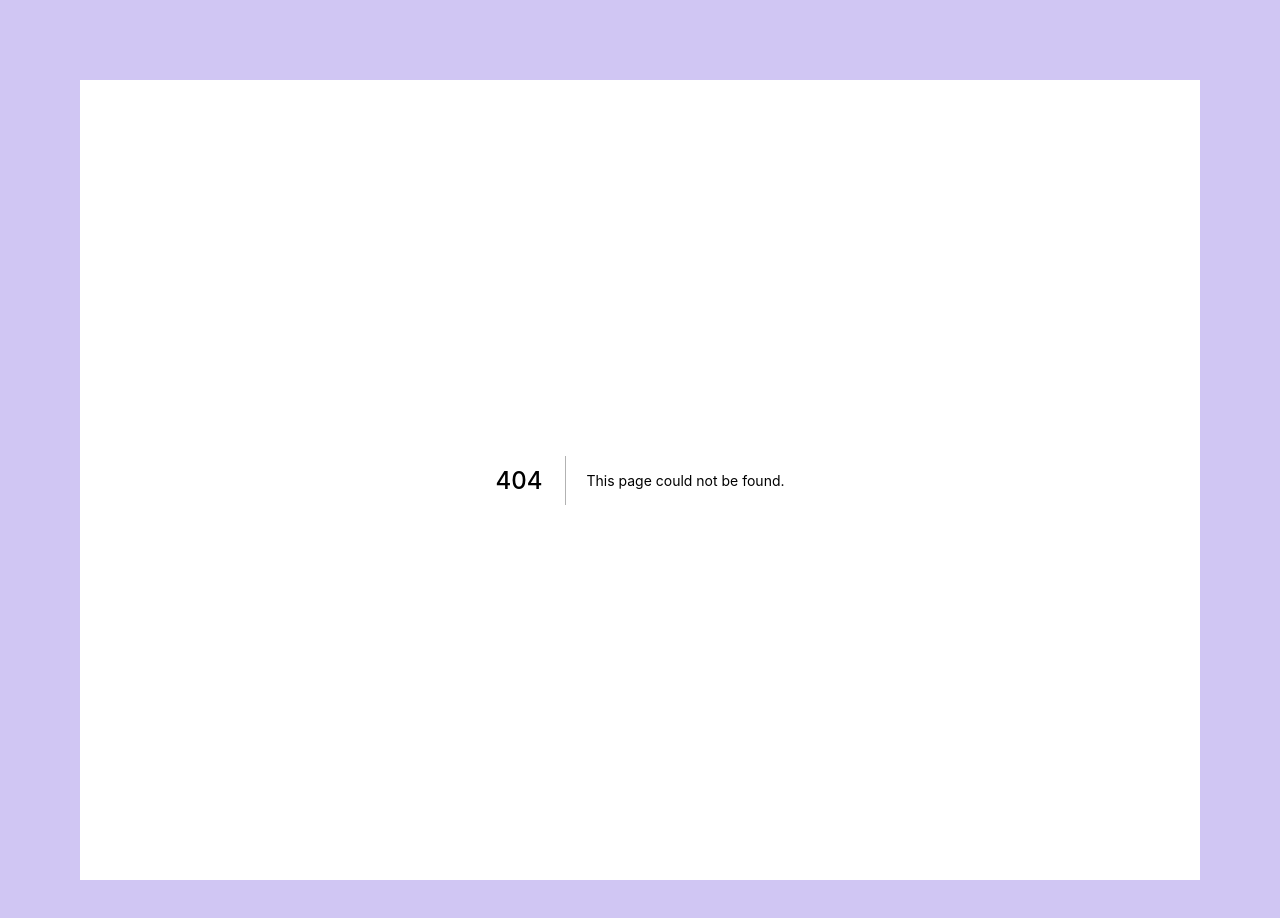
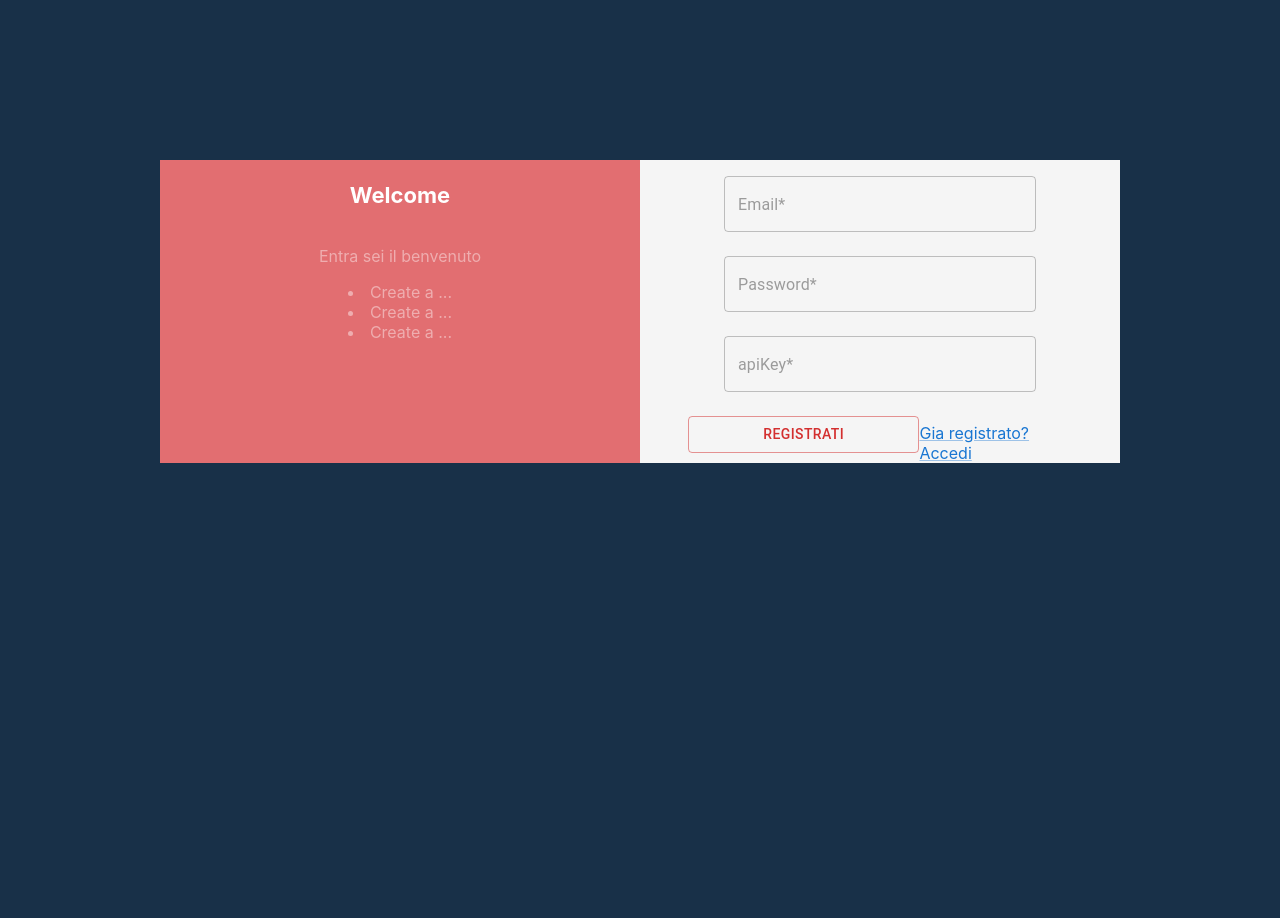
Before and after one commit to andreadattola/ether-explorer, a Next.js app: page /register in a window 1280 px wide. Before the commit this address had no page. Shown: the top 918 px of the page. After the commit the page ends 800 px from the top, so only its background shows below. Built offline with nearby package versions, Linux system fonts and the light colour scheme.

Commit message:
feat: add registration and login page

```diff
--- /dev/null
+++ b/components/Registration.jsx
@@ -0,0 +1,76 @@
+import React from "react";
+import { useForm } from "react-hook-form";
+import { handleInputErrors } from "../utils/handleInputErrors";
+import axios from "axios";
+import { Button, Input, Link, TextField } from "@mui/material";
+import * as styles from "../styles/UserAuth.module.css";
+
+export const Registration = () => {
+  const {
+    register,
+    handleSubmit,
+    watch,
+    formState: { errors },
+  } = useForm();
+  const [registrationStatus, setRegistrationStatus] = React.useState("");
+  const onSubmit = async (data) => {
+    //chiamata api login
+    const isLoggedIn = await axios
+      .post("/api/register", data)
+      .then((dataRes) => setRegistrationStatus(dataRes.data))
+      .catch((error) => {
+        console.log("error", error);
+      });
+  };
+  React.useEffect(() => {
+    if (!registrationStatus) return;
+    console.log("registrationStatus", registrationStatus);
+  }, [registrationStatus]);
+  return (
+    <form className={styles.formRegistration} onSubmit={handleSubmit(onSubmit)}>
+      {/* register your input into the hook by invoking the "register" function */}
+      <TextField
+        placeholder="Email*"
+        style={{ width: "65%" }}
+        margin={"normal"}
+        type="email"
+        error={handleInputErrors(errors, "email").error}
+        helperText={handleInputErrors(errors, "email").message}
+        {...register("email", { required: true })}
+      />
+
+      {/* include validation with required or other standard HTML validation rules */}
+      <TextField
+        placeholder="Password*"
+        style={{ width: "65%" }}
+        margin={"normal"}
+        type="password"
+        error={handleInputErrors(errors, "password").error}
+        helperText={handleInputErrors(errors, "password").message}
+        {...register("password", { required: true })}
+      />
+      <TextField
+        style={{ width: "65%" }}
+        margin={"normal"}
+        placeholder="apiKey*"
+        type="text"
+        error={handleInputErrors(errors, "apiKey").error}
+        helperText={handleInputErrors(errors, "apiKey").message}
+        {...register("apiKey", { required: true })}
+      />
+      {/* errors will return when field validation fails  */}
+      <div className={styles.formButtons}>
+        <Button
+          style={{ width: "65%", marginTop: "16px", marginBottom: "8px" }}
+          variant="outlined"
+          value="Accedi"
+          type="submit"
+          color="error"
+        >
+          Registrati
+        </Button>
+        <Link>Gia registrato? Accedi</Link>
+      </div>
+    </form>
+  );
+};
--- /dev/null
+++ b/pages/api/register.js
@@ -0,0 +1,37 @@
+import clientPromise from "../../lib/mongodb";
+
+export default async function handler(req, res) {
+  const client = await clientPromise;
+  const db = client.db("unipi-ether-db");
+
+  switch (req.method) {
+    case "POST":
+      console.log("reqbody", req.body);
+      let bodyObject = req.body;
+      const { email, password } = bodyObject;
+      console.log("bodyObject ", bodyObject);
+      if ((await db.collection("users").countDocuments({ email })) > 0) {
+        return res.status(403).send("The email has already been used.");
+      }
+      const user = await db
+        .collection("users")
+        .insertOne({ email, password: password });
+      if (user) {
+        /*  res.json({ status: 201, user: user }); */
+        let loggedInUser = await db
+          .collection("users")
+          .findOne({
+            username: bodyObject.username,
+            password: bodyObject.password,
+          });
+        if (loggedInUser)
+          res.status(201).json({ success: true, registration : user, user: loggedInUser });
+        if (!user)
+          res.status(203).json({ success: false, user: "user not found" });
+      }
+      break;
+    case "GET":
+      res.json({ status: 501, data: "method not allowed " });
+      break;
+  }
+}
--- /dev/null
+++ b/pages/register.jsx
@@ -0,0 +1,22 @@
+import { Registration } from "../components/Registration";
+import * as styles from "../styles/UserAuth.module.css";
+
+const Register = () => {
+  return (
+    <div className="container">
+      <div className={styles.loginCard}>
+        <div className={styles.leftSideLoginCard}>
+          <p className={styles.leftSideLoginCardTitle}>Welcome</p>
+          <p className={styles.leftSideLoginCardText}>Entra sei il benvenuto</p>
+          <li className={styles.liLoginCard,styles.leftSideLoginCardText}>Create a ...</li>
+          <li className={styles.liLoginCard,styles.leftSideLoginCardText}>Create a ...</li>
+          <li className={styles.liLoginCard, styles.leftSideLoginCardText}>Create a ...</li>
+        </div>
+        <div className={styles.RightSideLoginCard}>
+        <Registration />
+        </div>
+      </div>
+    </div>
+  );
+};
+export default Register;
--- a/styles/Home.module.css
+++ b/styles/Home.module.css
@@ -1,6 +1,3 @@
-.container {
-  padding: 0 2rem;
-}
 
 .main {
   min-height: 100vh;
--- /dev/null
+++ b/styles/UserAuth.module.css
@@ -0,0 +1,53 @@
+.container {
+  display: flex;
+  justify-content: center;
+  width: 550px;
+  min-height: 400px;
+  border: 1px solid red;
+}
+.loginCard {
+  display: flex;
+  justify-content: space-between;
+  width: 100%;
+
+
+}
+.leftSideLoginCard {
+  display: flex;
+  width: 50%;
+  flex-direction: column;
+  align-items: center;
+  background-color: rgba(250, 119, 119, 0.897);
+
+}
+.leftSideLoginCardTitle {
+  color: #fff;
+  font-size: 22px;
+  font-weight: 700;
+}
+.leftSideLoginCardText {
+  color: rgba(255, 255, 255, 0.438);
+  font-size: 16px;
+  font-weight: 400;
+}
+.RightSideLoginCard {
+  width: 50%;
+
+  align-items: center;
+}
+.liLoginCard {
+  list-style-type: circle;
+}
+.formRegistration{
+
+    display: flex;
+    flex-direction: column;
+    align-items: center;
+    background-color: whitesmoke;
+}
+.formButtons{
+    display: flex;
+    width: 80%;
+    justify-content: space-between;
+    align-items: baseline;
+}
--- a/styles/globals.css
+++ b/styles/globals.css
@@ -1,5 +1,5 @@
 :root {
-  --main-bg-color: #c3b7f0c7;
+  --main-bg-color: rgba(15, 40, 65, 0.959);
   --secondary-bg-color: #9f86f8;
   --main-text-color: rgb(46, 241, 176);
 }
```
